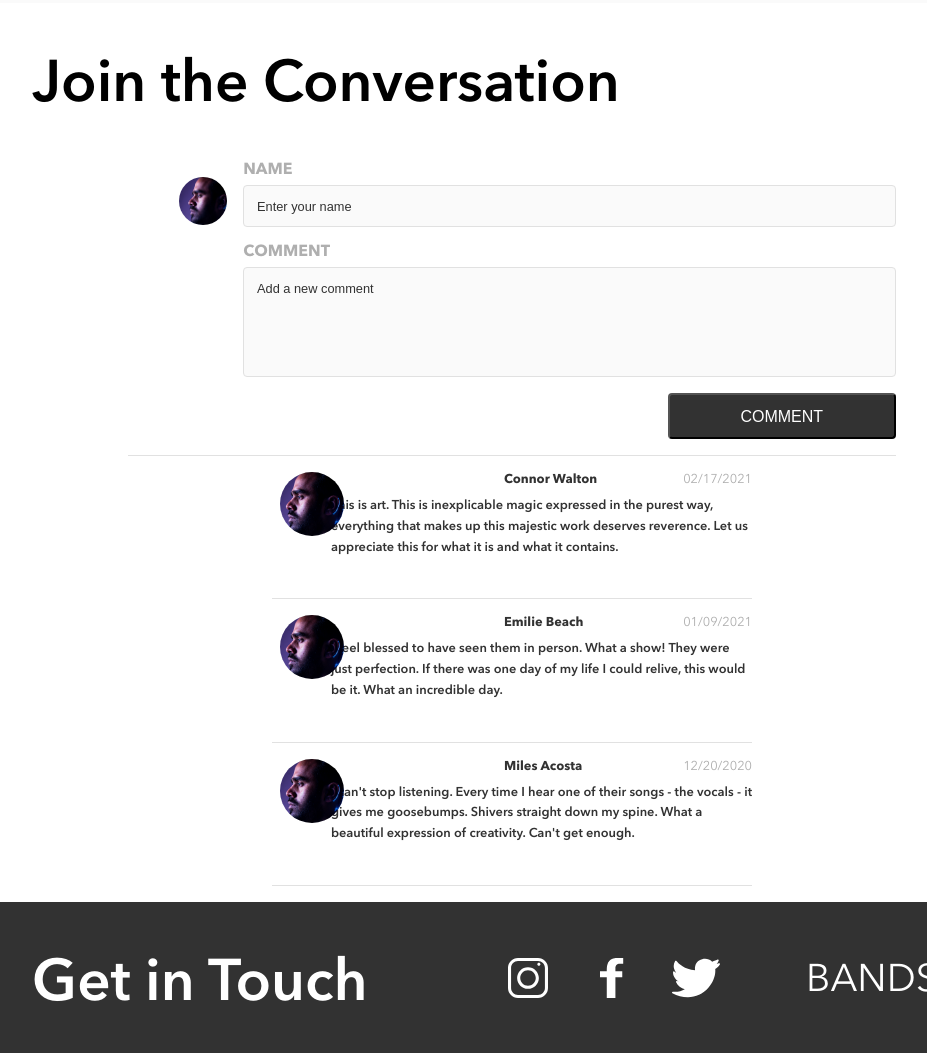
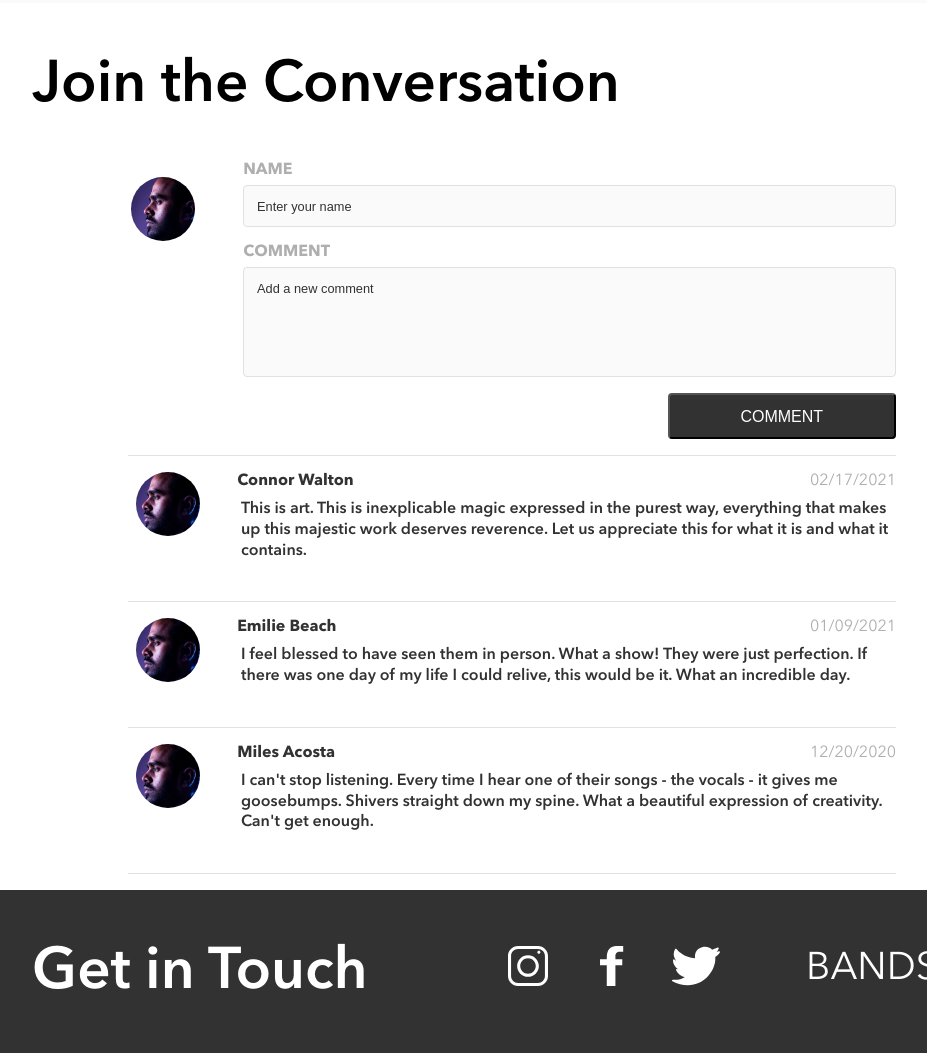
Before and after one commit to carlos-a-mendoza/carlos-mendoza-bandsite, a plain HTML site: page index.html in a window 1280 px wide. Shown: the part 3294-4347 px from the top of the page, without its empty margins (128-1055 px from the left). Drawn offline with Linux system fonts and the light colour scheme.

Commit message:
updated biography scss files and media query

```diff
--- a/scripts/index-page.js
+++ b/scripts/index-page.js
@@ -77,7 +77,7 @@ form.addEventListener("submit", (event) =>{
 
     const todaysDate = new Date();
     let day = todaysDate.getDate();
-    let month = todaysDate.getMonth() +1;
+    let month = ("0"+(todaysDate.getMonth() +1));
     let year = todaysDate.getFullYear();
     let presentDay = (month + "/" + day + "/" + year);
 
--- a/styles/bio.scss
+++ b/styles/bio.scss
@@ -238,14 +238,13 @@ body{
         justify-content: flex-end;
         margin-left: auto;
         margin-right: auto;
-        // width: 92%;
         width: 80%;
         padding-top: 1rem;
     }
     @include mixins.desktop{
         margin-right: auto;
         margin-left: auto;
-        width: 50%;
+        width: 60%;
         justify-content: center;;
         padding-top: 2rem;
     }
@@ -274,6 +273,13 @@ body{
         width:3rem;
         height:3rem;
     }
+
+    @include mixins.laptop{
+        width: 4rem;
+        height: 4rem;
+        margin-right: 3rem;
+    }
+
     @include mixins.desktop{
         width: 4rem;
         height: 4rem;
@@ -290,6 +296,14 @@ body{
     @include mixins.tablet{
         width:85%;
     }
+
+    @include mixins.tablet{
+        width: 85%;
+    }
+
+
+
+
     // @include mixins.desktop{
     //     width: 4rem;
     //     height: 4rem;
@@ -402,13 +416,30 @@ button{
     }
 
     @include mixins.laptop{
-        width: 50%;
+        width: 80%;
+    }
+
+    @include mixins.desktop{
+        width: 60%;
     }
 
     &__name{
         width:40%;
         padding-bottom: 0.5rem;
-        margin-right: rem;
+        margin-right: 3.8rem;
+
+        @include mixins.tablet{
+            margin-right: 13.8rem;
+        }
+
+        @include mixins.laptop{
+            margin-right: 17.4rem
+        }
+
+        @include mixins.desktop{
+            margin-right: 21.5rem;
+        }
+
         }
 
     &__comment{
@@ -419,6 +450,11 @@ button{
             width: 94%;
             line-height: 1.3rem;
         }
+
+        @include mixins.laptop{
+            width: 89%
+        }
+
         @include mixins.desktop{
             width: 90%;
             line-height: 2rem;
@@ -555,6 +591,11 @@ button{
         @include mixins.tablet{
             font-size: 0.8rem;
         }
+
+        @include mixins.laptop{
+            font-size: 1rem
+        }
+
         @include mixins.desktop{
             font-size: 1.37rem;
         }
--- a/styles/shows.scss
+++ b/styles/shows.scss
@@ -133,11 +133,13 @@ iframe{
     cursor: pointer;
 
     &:hover{
-        background-color: $secondary-color2;
+        background-color: $secondary-color3;
     }
 
     &:active, &--active{
-        background-color: $primary-color1;
+        background-color: $primary-color2;
+        padding-left: 1rem;
+        padding-right: 1rem;
     }
 
     @include mixins.tablet{
```
Also changed, not shown: index.html (+1 -2 lines), styles/bio.css, styles/shows.css.
